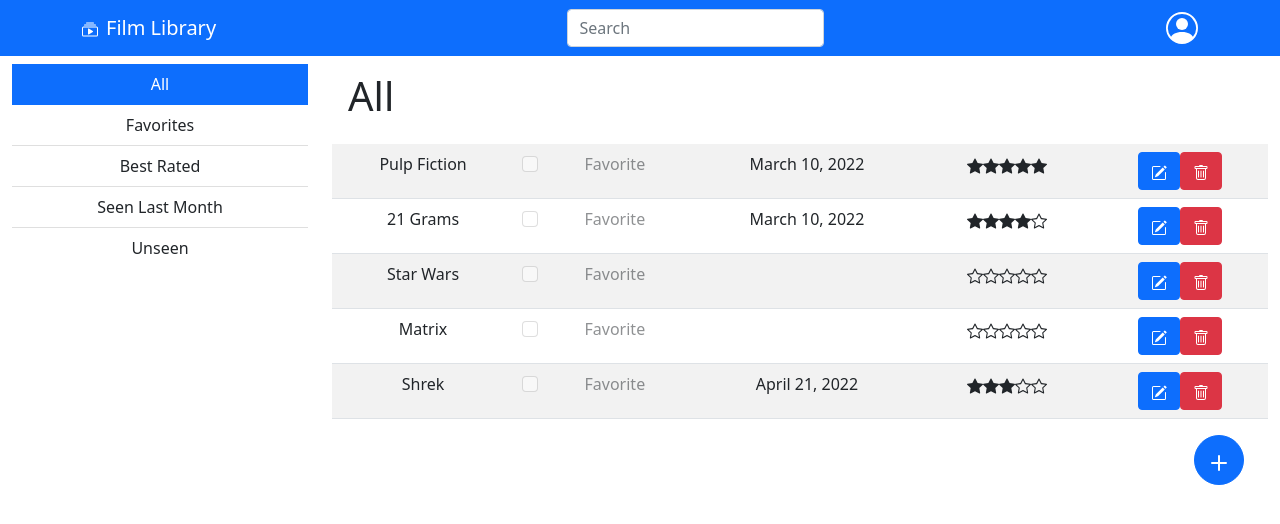
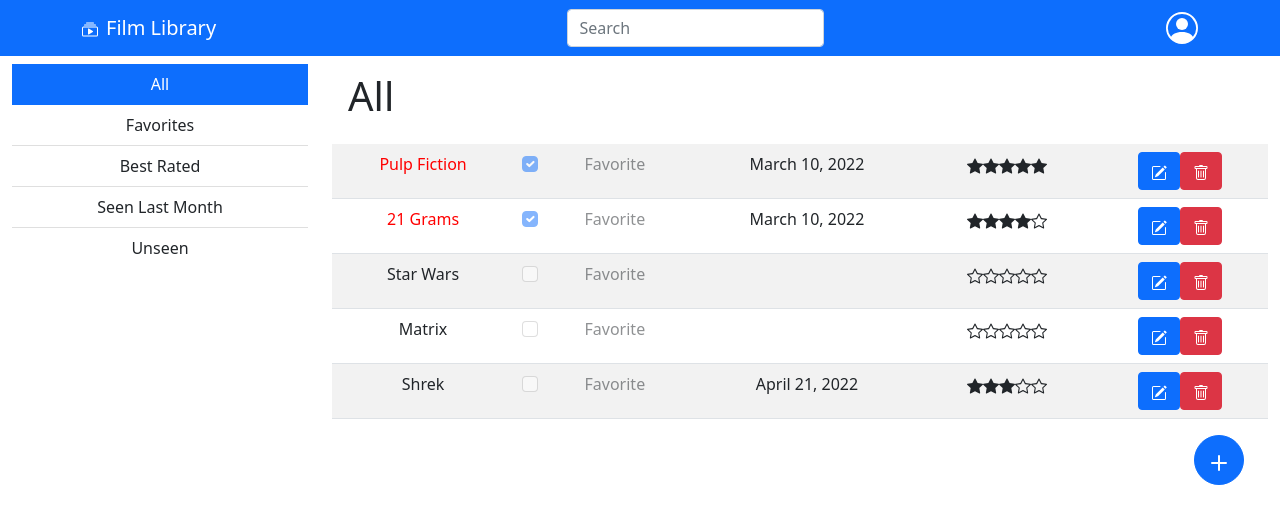
Before and after one commit to jandvanegas/msc-polito-webapp-biglab1, a React (Create React App) app in the folder biglab1/: page / in a window 1280 px wide. Shown: the top 524 px of the page. Built offline with nearby package versions, Linux system fonts and the light colour scheme.

Commit message:
feat(partc): fixed state update for rating and raking on film data.

```diff
--- a/biglab1/src/Components/Films.js
+++ b/biglab1/src/Components/Films.js
@@ -54,9 +54,7 @@ function FilmRow(props) {
       <FilmData
         film={props.film}
         editable={editable}
-        rating={newRating}
         setNewRating={setNewRating}
-        favorite={newFavorite}
         setNewFavorite={setNewFavorite}
       />
       <FilmAction
@@ -84,7 +82,7 @@ function FilmData(props) {
   return (
     <>
       <td>
-        <div style={props.newFavorite ? { color: "red" } : {}}>
+        <div style={props.film.favorite ? { color: "red" } : {}}>
           {props.film.title}
         </div>
       </td>
@@ -92,7 +90,7 @@ function FilmData(props) {
       <td>
         <CheckBox
           editable={props.editable}
-          value={props.newFavorite}
+          value={props.film.favorite}
           setValue={props.setNewFavorite}
         />
       </td>
@@ -106,11 +104,11 @@ function FilmData(props) {
       <td>
         {props.editable === true ? (
           <EditableRatingStars
-            rating={props.rating}
+            rating={props.film.rating}
             setRatingForm={props.setNewRating}
           />
         ) : (
-          <RatingStars rating={props.rating} />
+          <RatingStars rating={props.film.rating} />
         )}
       </td>
     </>
```
